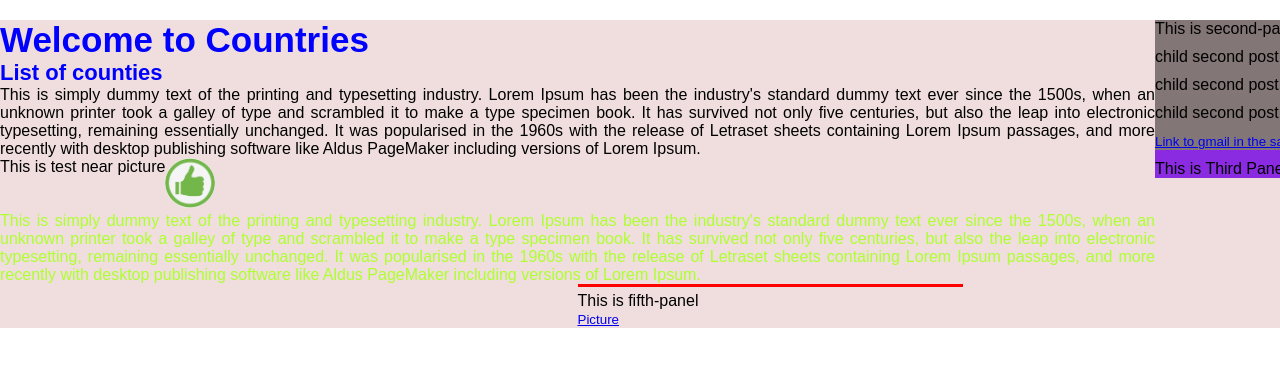
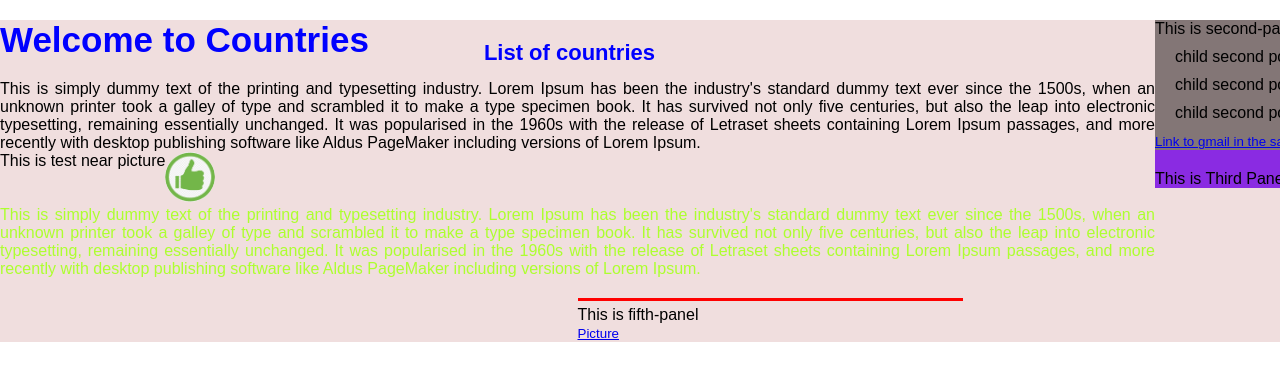
Before and after one commit to adeelarifbhatti/html-css, a plain HTML site: page first.html in a window 1280 px wide. Shown: the top 380 px of the page. Drawn offline with Linux system fonts and the light colour scheme.

Commit message:
some changes

```diff
--- a/first.html
+++ b/first.html
@@ -12,7 +12,9 @@
 
         <div class="panel">
             <h1>Welcome to Countries</h1>
-            <h2>List of counties </h2>
+
+                <h2 class="child3-panel">List of countries </h2>
+
 
             <p class="top-text">This is simply dummy text of the printing and typesetting industry. Lorem Ipsum has been
                 the industry's standard dummy text ever since the 1500s,
@@ -23,7 +25,7 @@
                 passages, and more recently with desktop
                 publishing software like Aldus PageMaker including versions of Lorem Ipsum.</p>
             <img src="pic1.jpg" width="300" height="300">
-            <div class="child-panel">
+            <div class="child2-panel">
                 <p>
                     This is test near picture
                 </p>
--- a/style2.css
+++ b/style2.css
@@ -1,6 +1,6 @@
 
 * {
-    margin : 0;
+    margin :0;
     padding: 0;
     box-sizing: border-box;
 }
@@ -17,6 +17,7 @@ body {
 /* background-color: rgb(131, 121, 127);*/
     width: 75%;
     float: left;
+    position: relative;
 }
 .panel img {
     height: 50px;
@@ -33,16 +34,18 @@ border-radius: 50%;
     background-color: rgb(131, 118, 118);
     width: 25%;
     float: left;
+
 }
 .child-second-panel{
     padding-top: 10px;
+    margin-left: 20px;
 }
 .child-second-panel-links{
     padding-top: 10px;
 }
 .third-panel{
      background-color: blueviolet;
-   padding-top: 10px;
+   padding-top: 20px;
     width: 25%;
     float: left;
 
@@ -51,6 +54,7 @@ border-radius: 50%;
   /*  background-color: rgb(215, 64, 235);*/
 }
 .fifth-panel{
+    margin-top: 20px;
     padding-top: 5px;
     border-top: 3px solid red;
    /*background-color: aqua;*/
@@ -64,6 +68,7 @@ color: blue;
 h1{
 
     font-size: 35px;
+    margin-bottom: 20px;
 }
 h2{
     font-size: 22px;
@@ -84,6 +89,12 @@ a {
     color: greenyellow;
     width: 75%;
 }
-.child-panel {
+.child2-panel {
     float: left;
 }
+.child3-panel{
+    position: absolute;
+    top: 20px;
+    right: 500px;
+
+}
```
